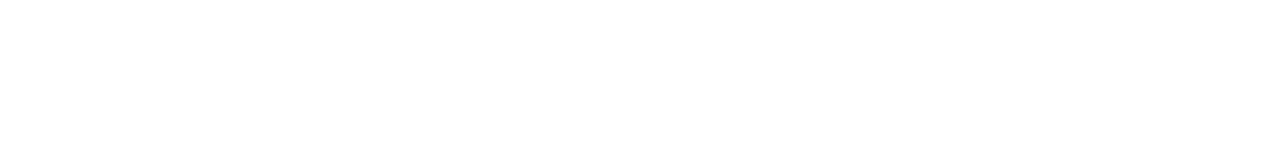
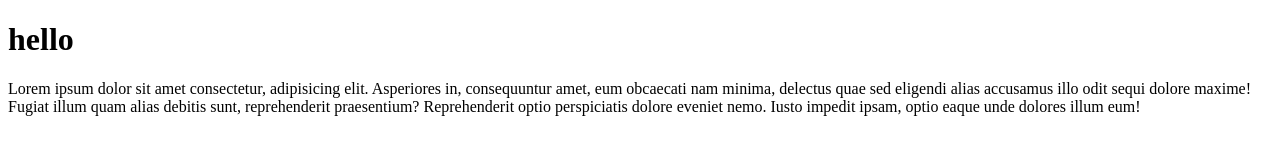
Before and after one commit to Nahid-Pramanik/my-first-repo, a plain HTML site: page index.html in a window 1280 px wide. Drawn offline with Linux system fonts and the light colour scheme.

Commit message:
first chnge

```diff
--- a/index.html
+++ b/index.html
@@ -4,9 +4,10 @@
   <meta charset="UTF-8">
   <meta http-equiv="X-UA-Compatible" content="IE=edge">
   <meta name="viewport" content="width=device-width, initial-scale=1.0">
-  <title>Document</title>
+  <title>my first repo</title>
 </head>
 <body>
-
+  <h1>hello </h1>
+  <p>Lorem ipsum dolor sit amet consectetur, adipisicing elit. Asperiores in, consequuntur amet, eum obcaecati nam minima, delectus quae sed eligendi alias accusamus illo odit sequi dolore maxime! Fugiat illum quam alias debitis sunt, reprehenderit praesentium? Reprehenderit optio perspiciatis dolore eveniet nemo. Iusto impedit ipsam, optio eaque unde dolores illum eum!</p>
 </body>
 </html>
```
